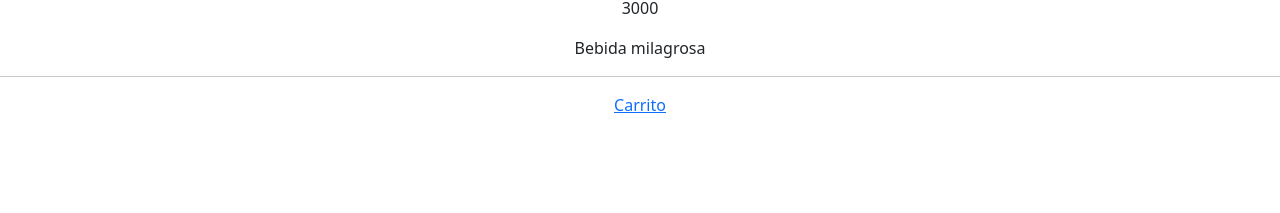
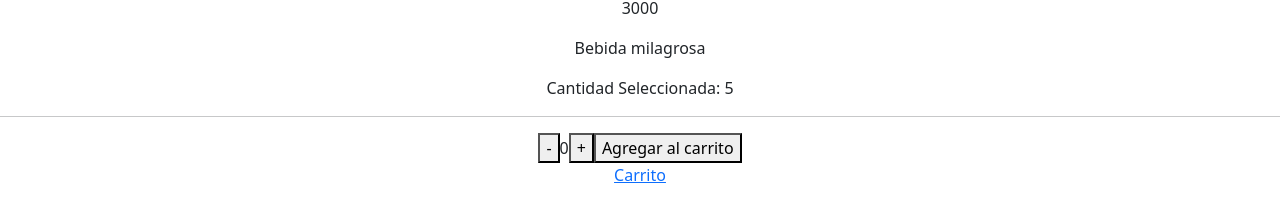
Before and after one commit to mtfrancom/ecommerce-lamarite, a React (Create React App) app in the folder Desktop/reactjs/ecommerce/: page /item/1 in a window 1280 px wide. Shown: the part 488-701 px from the top of the page. Built offline with nearby package versions, Linux system fonts and the light colour scheme.

Commit message:
solucionado

```diff
--- a/Desktop/reactjs/ecommerce/src/components/Item/Item.js
+++ b/Desktop/reactjs/ecommerce/src/components/Item/Item.js
@@ -14,7 +14,7 @@ const Item = ({p}) => {
       <h2>Descripción: {description} </h2>
       <div><img src={image} alt="image of product"/></div>
       <h2>Stock: {stock} </h2>
-      <ItemCounter stock={stock} setStockSelected={setStockSelected} />
+      {/* <ItemCounter stock={stock} setStockSelected={setStockSelected} /> */}
       <Link to={`/item/${id}`}>Seleccionar Producto </Link>
       <hr/>
   </div>
--- a/Desktop/reactjs/ecommerce/src/components/item-counter/ItemCounter.js
+++ b/Desktop/reactjs/ecommerce/src/components/item-counter/ItemCounter.js
@@ -22,7 +22,7 @@ const ItemCounter = ( {stock, setStockSelected, onAdd } ) => {
     <button onClick={menosCounter}>-</button>
     <span>{counter}</span>
     <button onClick={masCounter}>+</button>
-    {/* <button onClick={onAdd}>Agregar al carrito</button> */}
+    <button onClick={() => onAdd(counter) }>Agregar al carrito</button>
     </div>
 
   );
--- a/Desktop/reactjs/ecommerce/src/item-detail-container/ItemDetailContainer.js
+++ b/Desktop/reactjs/ecommerce/src/item-detail-container/ItemDetailContainer.js
@@ -16,10 +16,10 @@ const ItemDetailContainer = () => {
     const { addItem } = useContext(CartContext);
     const [quantity, setQuantity] = useState(0);
 
-    const onAdd = () => {
-        console.log(selectedItem.id, selectedItem.name)
-
-    }
+    const onAdd = (counter) => {
+        addItem({...selectedItem, cantidad:counter} )
+        // console.log(selectedItem.id, selectedItem.name)
+    };
 
     useEffect(() => {
       if (products.length > 0) {
@@ -45,9 +45,9 @@ const ItemDetailContainer = () => {
                 <p>{selectedItem && selectedItem.name}</p>
                 <p>{selectedItem && selectedItem.price}</p>
                 <p>{selectedItem && selectedItem.description}</p>
-                {/* <p> Cantidad Seleccionada:  {selectedItem && selectedItem.stock}</p> */}
+                <p> Cantidad Seleccionada:  {selectedItem && selectedItem.stock}</p>
             <hr/>
-            {/* <ItemCounter stock={stock} setStockSelected={setStockSelected} onAdd={onAdd} /> */}
+            <ItemCounter stock={selectedItem && selectedItem.stock} setStockSelected={setStockSelected} onAdd={onAdd} />
             <Link to={`/cart/`} >Carrito</Link>
             </div>
     );
```
